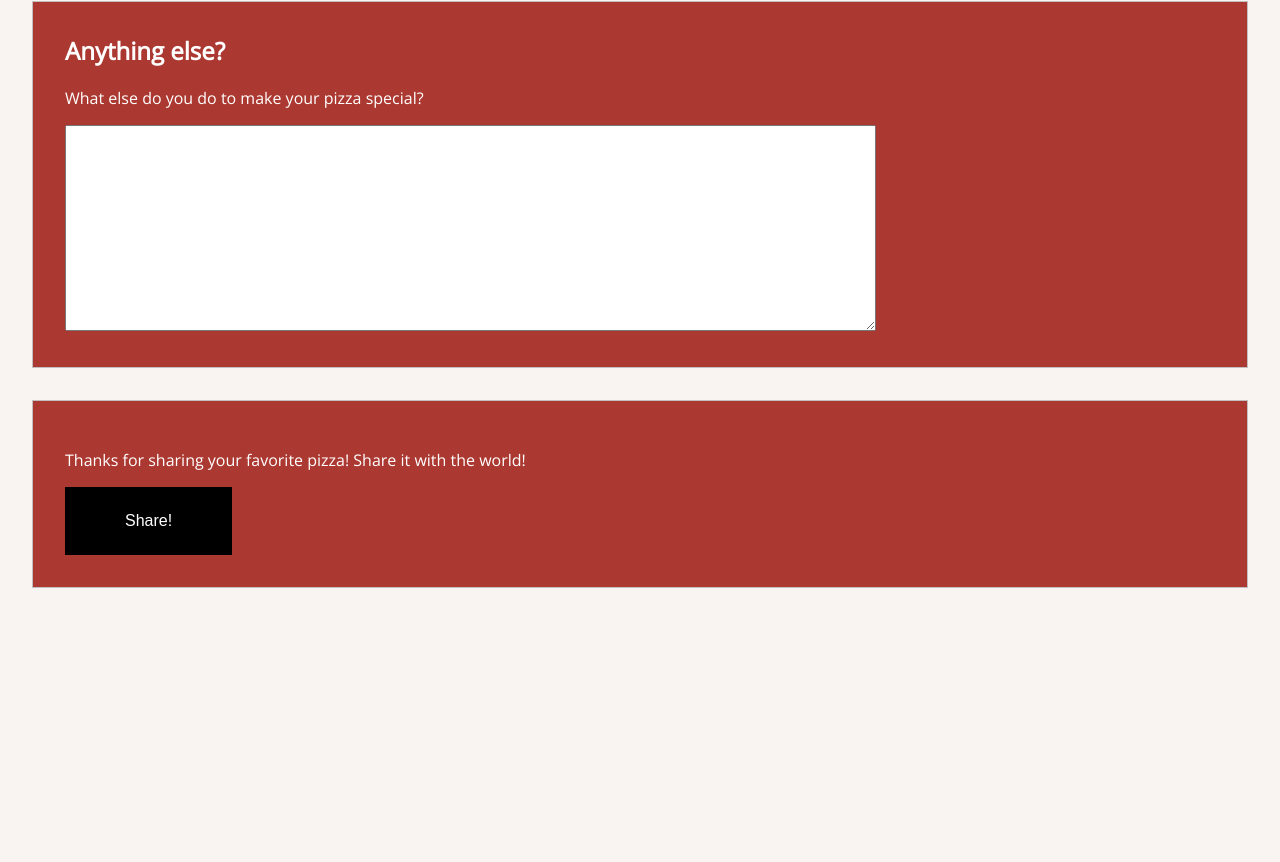
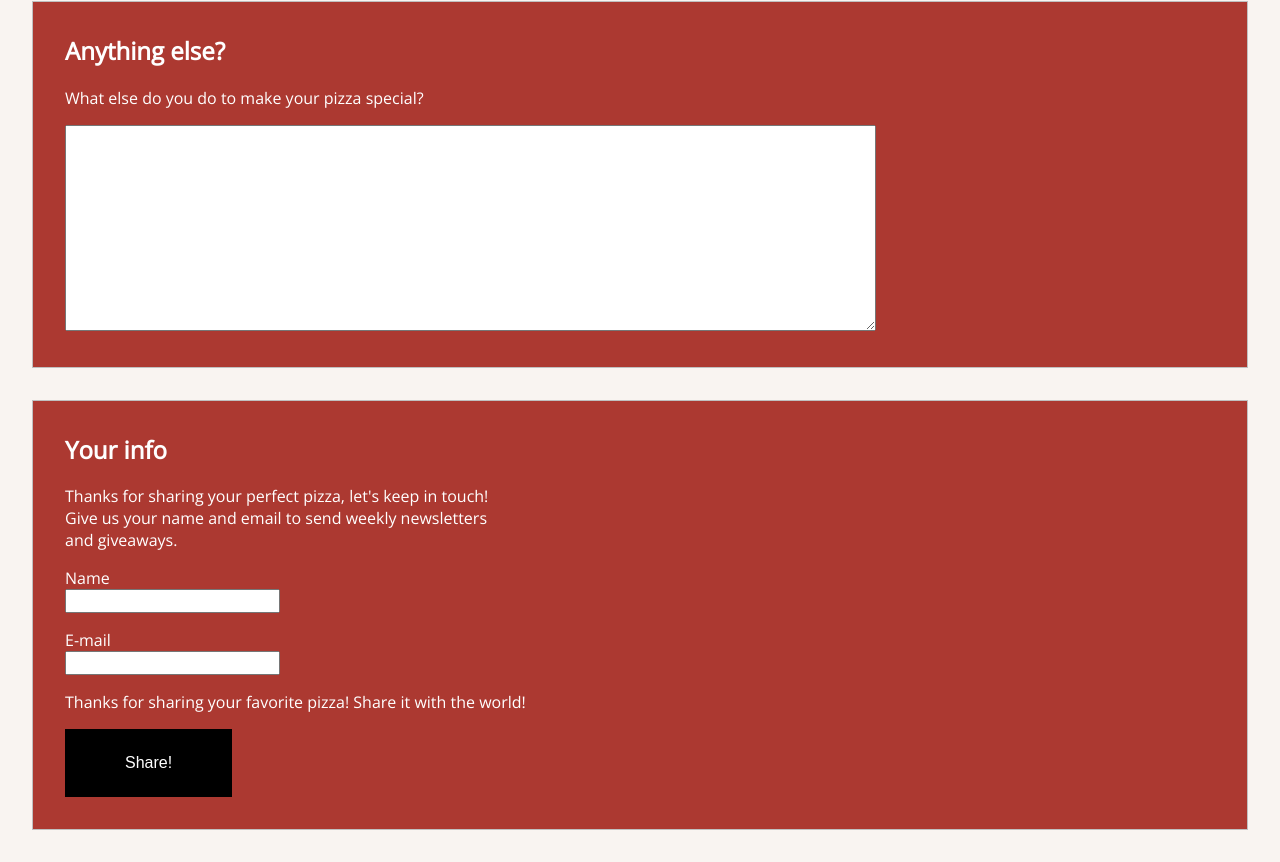
Before and after one commit to eddvq/assignment-09, a plain HTML site: page index.html in a window 1280 px wide. Shown: the part 1658-2520 px from the top of the page. Before the commit the page ends 2278 px from the top, so only its background shows below. Drawn offline with nearby package versions, Linux system fonts and the light colour scheme.

Commit message:
Added contact form to bottom of page

```diff
--- a/index.html
+++ b/index.html
@@ -116,8 +116,14 @@
             </div>
          </fieldset>
          <fieldset>
-            <legend>Submit</legend>
+            <legend>Contact Info and Submit</legend>
             <div class="pie">
+               <h2>Your info</h2>
+               <p id="reduced">Thanks for sharing your perfect pizza, let's keep in touch! Give us your name and email to send weekly newsletters and giveaways.</p>
+               <label for="name">Name</label>
+               <input type="type" name="name">
+               <label for="email">E-mail</label>
+               <input type="text" name="email" value="">
                <label>Thanks for sharing your favorite pizza! Share it with the world!</label>
                <input type="submit" value="Share!">
             </div>
--- a/styles.css
+++ b/styles.css
@@ -88,3 +88,7 @@ input[type="submit"]:hover {
 .sauce-amount {
 	margin-top: 1rem;
 }
+
+#reduced {
+  margin-bottom: 1rem;
+}
```
